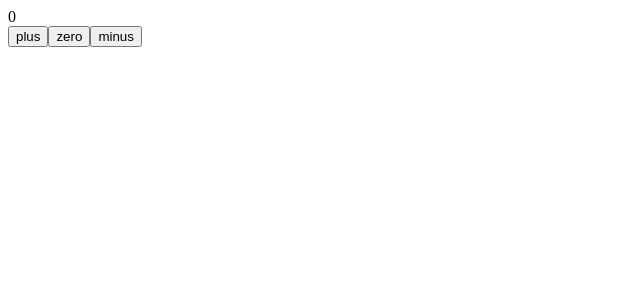
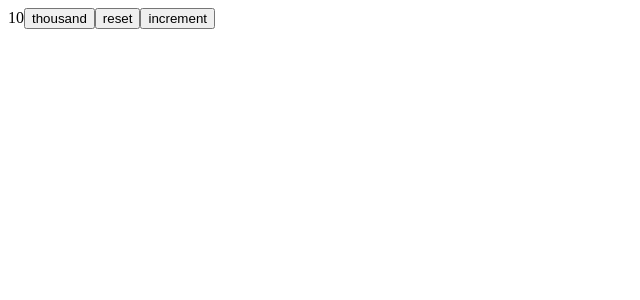
Before and after one commit to Misukist/React-exercise, a React (Vite) app: page / in a window 1280 px wide. Shown: the top 300 px of the page, without its empty margins (0-640 px from the left). Built offline with nearby package versions, Linux system fonts and the light colour scheme.

Commit message:
nappien funktionaalisuus muutettu

```diff
--- a/src/App.jsx
+++ b/src/App.jsx
@@ -1,49 +1,29 @@
 import {useState} from 'react'
 
-const App = () => {
-  const [ counter, setCounter ] = useState(0)
+const App = (props) => {
 
-  const increaseByOne = () => setCounter(counter + 1)
-  console.log('increasing, value before', counter)
+  const [value, setValue] = useState(10)
 
-  const decreaseByOne = () => setCounter(counter - 1)
-  console.log('increasing, value before', counter)
+  const setToValue = (newValue) => {
+    console.log('valuenow', newValue)
+    setValue(newValue)
+  }
 
-  const setToZero = () => setCounter(0)
-  console.log('resetting to zero, value before', counter)
+  const Button = (props) => (
+  <button onClick={props.onClick}>
+    {props.text}
+  </button>
+  )
 
   return (
     <div>
-      <Display counter={counter}/>
-
-      <Button
-        onClick={increaseByOne}
-        text='plus'
-      />
-      <Button
-        onClick={setToZero}
-        text='zero'
-      />
-      <Button
-        onClick={decreaseByOne}
-        text='minus'
-      />
+      {value}
+      <Button onClick={() => setToValue(1000)} text="thousand" />
+      <Button onClick={() => setToValue(0)} text="reset" />
+      <Button onClick={() => setToValue(value + 1)} text="increment" />
     </div>
   )
 }
 
-const Display = (props) => {
-  return (
-    <div>{props.counter}</div>
-  )
-}
-
-const Button = (props) => {
-  return (
-    <button onClick={props.onClick}>
-      {props.text}
-    </button>
-  )
-}
 
 export default App
```
